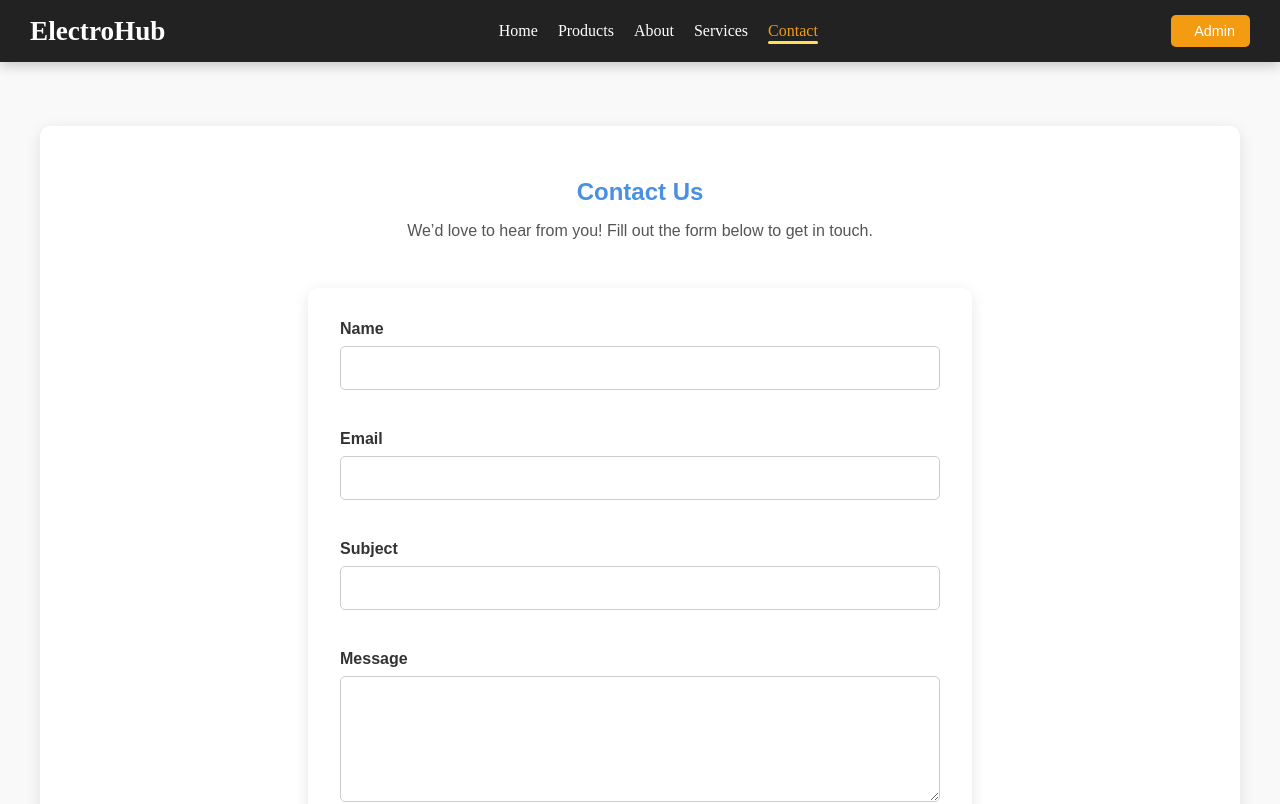
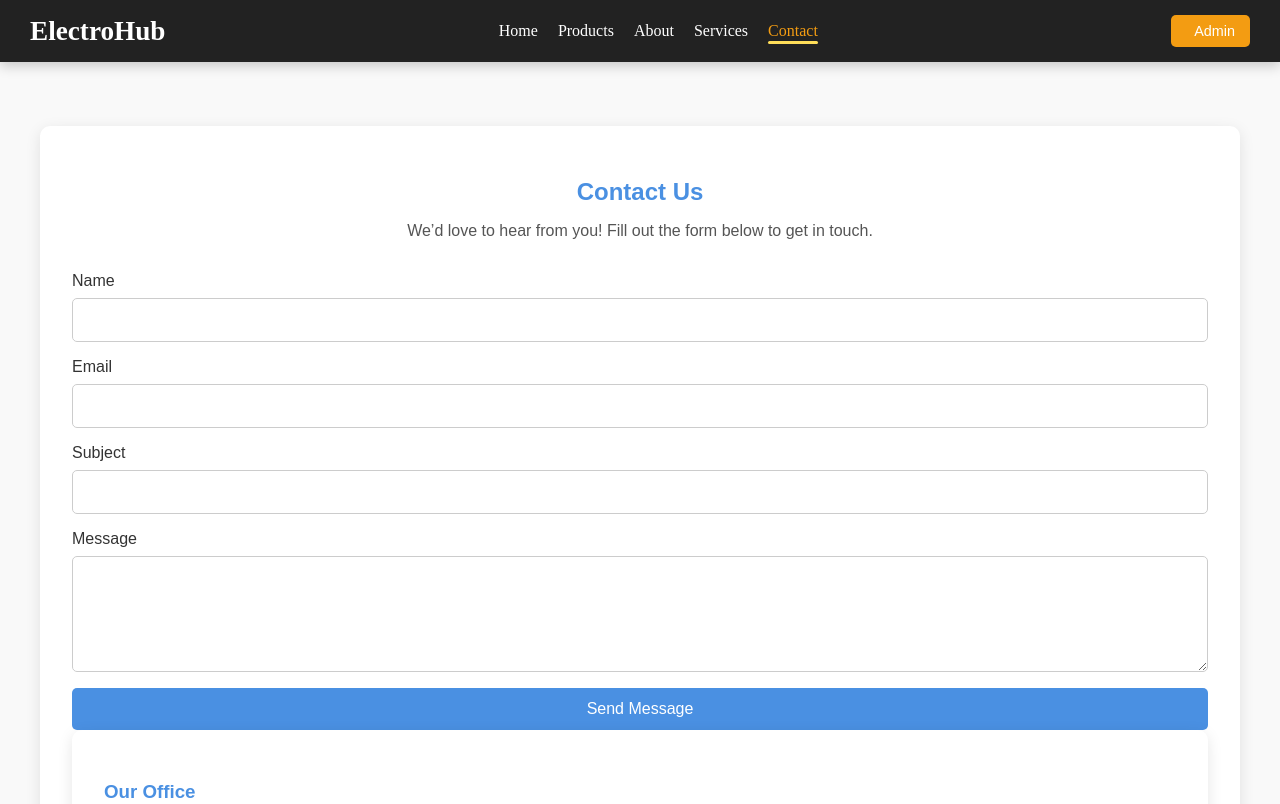
Before and after one commit to Yashkadam999/ElectroHub99, an Angular app: page /contact in a window 1280 px wide. Shown: the top 804 px of the page. Built offline with nearby package versions, Linux system fonts and the light colour scheme.

Commit message:
changes
Signed-off-by: Yash Kadam <yashk090304@gmail.com>

```diff
--- a/src/app/pages/contact/contact.css
+++ b/src/app/pages/contact/contact.css
@@ -1,3 +1,4 @@
+/* ========== CONTACT PAGE BASE STYLES ========== */
 .contact-page-container {
   display: flex;
   flex-wrap: wrap;
@@ -6,7 +7,9 @@
   margin: 2rem auto;
   font-family: Arial, sans-serif;
   animation: fadeInUp 1s ease both;
+}
 
+/* ---------- FORM SECTION ---------- */
 .contact-form-section {
   flex: 1 1 600px;
   background: #ffffff;
@@ -14,58 +17,56 @@
   border-radius: 10px;
   box-shadow: 0 4px 15px rgba(0,0,0,0.1);
   animation: slideInLeft 1s ease both;
+}
 
-    h2 {
+.contact-form-section h2 {
   color: #4a90e2;
   margin-bottom: 1rem;
   text-align: center;
   animation: fadeIn 1.2s ease both;
 }
 
-    p {
+.contact-form-section p {
   color: #555;
   margin-bottom: 2rem;
   text-align: center;
   animation: fadeIn 1.5s ease both;
 }
 
-    form {
+.contact-form-section form {
   display: flex;
   flex-direction: column;
   gap: 1rem;
+}
 
-      .form-group {
+.contact-form-section .form-group {
   display: flex;
   flex-direction: column;
-        transform: translateY(20px);
-        opacity: 0;
   animation: fadeUp 0.8s ease forwards;
-        animation-delay: 0.3s;
+}
 
-        label {
+.contact-form-section label {
   margin-bottom: 0.5rem;
   color: #333;
-          transition: color 0.3s ease;
 }
 
-        input, textarea {
+.contact-form-section input,
+.contact-form-section textarea {
   padding: 0.75rem;
   border-radius: 5px;
   border: 1px solid #ccc;
   font-size: 1rem;
   transition: all 0.3s ease;
-          &:focus {
+}
+
+.contact-form-section input:focus,
+.contact-form-section textarea:focus {
   border-color: #4a90e2;
-            outline: none;
   box-shadow: 0 0 10px rgba(74,144,226,0.3);
   transform: scale(1.02);
 }
-        }
 
-        textarea { min-height: 100px; }
-      }
-
-      button {
+.contact-form-section button {
   padding: 0.75rem;
   font-size: 1rem;
   background-color: #4a90e2;
@@ -73,18 +74,15 @@
   border: none;
   border-radius: 5px;
   cursor: pointer;
-        transition: background-color 0.3s ease, transform 0.3s ease, box-shadow 0.3s ease;
-
-        &:hover {
-          background-color: #357abd;
-          transform: scale(1.08) rotate(-1deg);
-          box-shadow: 0 8px 20px rgba(74,144,226,0.4);
-        }
-        &:disabled { background-color: #a0c4f0; cursor: not-allowed; }
-      }
-    }
+  transition: background-color 0.3s ease, transform 0.3s ease;
 }
 
+.contact-form-section button:hover {
+  background-color: #357abd;
+  transform: scale(1.05);
+}
+
+/* ---------- INFO SECTION ---------- */
 .contact-info-section {
   flex: 1 1 350px;
   background: #fff;
@@ -92,139 +90,26 @@
   border-radius: 10px;
   box-shadow: 0 4px 15px rgba(0,0,0,0.1);
   animation: slideInRight 1s ease both;
-
-    h3 { color: #4a90e2; margin-bottom: 1rem; }
-    p { color: #555; margin-bottom: 0.5rem; }
-    iframe { border-radius: 10px; margin-top: 1rem; }
-  }
 }
 
-@media (max-width: 900px) {
-  .contact-page-container { flex-direction: column; }
+.contact-info-section h3 {
+  color: #4a90e2;
+  margin-bottom: 1rem;
 }
 
-.contact-page {
-  max-width: 600px;
-  margin: 3rem auto;
-  padding: 2rem;
-  background: #fff;
-  border-radius: 10px;
-  box-shadow: 0 4px 15px rgba(0,0,0,0.1);
-  font-family: Arial, sans-serif;
-  animation: fadeInUp 1s ease both;
-
-  h2 {
-    text-align: center;
-    color: #4a90e2;
-    margin-bottom: 2rem;
-    animation: fadeIn 1s ease both;
+.contact-info-section p {
+  color: #555;
+  margin-bottom: 0.5rem;
 }
 
-  .form-group {
-    margin-bottom: 1.5rem;
-    display: flex;
-    flex-direction: column;
-    opacity: 0;
-    transform: translateY(20px);
-    animation: fadeUp 0.8s ease forwards;
-    animation-delay: 0.2s;
+/* ========== ANIMATIONS ========== */
+@keyframes fadeIn { from {opacity: 0;} to {opacity: 1;} }
+@keyframes fadeInUp { from {opacity: 0; transform: translateY(20px);} to {opacity: 1; transform: translateY(0);} }
+@keyframes slideInLeft { from {opacity: 0; transform: translateX(-50px);} to {opacity: 1; transform: translateX(0);} }
+@keyframes slideInRight { from {opacity: 0; transform: translateX(50px);} to {opacity: 1; transform: translateX(0);} }
+@keyframes fadeUp { from {opacity: 0; transform: translateY(20px);} to {opacity: 1; transform: translateY(0);} }
 
-    label {
-      margin-bottom: 0.5rem;
-      font-weight: bold;
-      transition: color 0.3s ease;
-    }
-
-    input, textarea {
-      padding: 0.5rem;
-      border-radius: 5px;
-      border: 1px solid #ccc;
-      font-size: 1rem;
-      transition: all 0.3s ease;
-    }
-
-    input:focus, textarea:focus {
-      outline: none;
-      border-color: #4a90e2;
-      box-shadow: 0 0 8px rgba(74,144,226,0.3);
-      transform: scale(1.02);
-    }
-
-    .error {
-      color: red;
-      font-size: 0.85rem;
-      margin-top: 0.3rem;
-    }
-  }
-
-  button {
-    width: 100%;
-    padding: 0.75rem;
-    font-size: 1rem;
-    background-color: #4a90e2;
-    color: #fff;
-    border: none;
-    border-radius: 5px;
-    cursor: pointer;
-    transition: background-color 0.3s ease, transform 0.3s ease, box-shadow 0.3s ease;
-
-    &:hover {
-      background-color: #357abd;
-      transform: scale(1.08);
-      box-shadow: 0 8px 20px rgba(74,144,226,0.4);
-    }
-
-    &:disabled {
-      background-color: #ccc;
-      cursor: not-allowed;
-    }
-  }
-}
-
-
-@keyframes fadeIn {
-  from { opacity: 0; }
-  to { opacity: 1; }
-}
-@keyframes fadeInUp {
-  from { opacity: 0; transform: translateY(20px); }
-  to { opacity: 1; transform: translateY(0); }
-}
-
-@keyframes slideInRight {
-  from { opacity: 0; transform: translateX(50px); }
-  to { opacity: 1; transform: translateX(0); }
-}
-@keyframes fadeUp {
-  from { opacity: 0; transform: translateY(20px); }
-  to { opacity: 1; transform: translateY(0); }
-}
-.contact-page-container {
-  display: flex;
-  flex-wrap: wrap;
-  gap: 2rem;
-  max-width: 1200px;
-  margin: 2rem auto;
-  font-family: Arial, sans-serif;
-}
-
-.contact-form-section {
-  flex: 1 1 600px;
-  background: #ffffff;
-  padding: 2rem;
-  border-radius: 10px;
-  box-shadow: 0 4px 15px rgba(0,0,0,0.1);
-}
-
-.contact-info-section {
-  flex: 1 1 350px;
-  background: #fff;
-  padding: 2rem;
-  border-radius: 10px;
-  box-shadow: 0 4px 15px rgba(0,0,0,0.1);
-}
-
-/* Media Queries for Responsiveness */
+/* ========== RESPONSIVE DESIGN ========== */
 
 /* Tablets */
 @media (max-width: 1024px) {
@@ -245,18 +130,15 @@
     padding: 1rem;
     margin: 1.5rem auto;
   }
-
   .contact-form-section,
   .contact-info-section {
     flex: 1 1 100%;
     padding: 1rem;
     box-shadow: 0 2px 8px rgba(0,0,0,0.1);
   }
-
   .contact-form-section h2 {
     font-size: 1.5rem;
   }
-
   .contact-form-section p,
   .contact-info-section p {
     font-size: 0.9rem;
@@ -269,17 +151,14 @@
     margin: 1rem;
     gap: 1rem;
   }
-
   .contact-form-section,
   .contact-info-section {
     padding: 0.8rem;
     border-radius: 8px;
   }
-
   .contact-form-section h2 {
     font-size: 1.3rem;
   }
-
   .contact-form-section p,
   .contact-info-section p {
     font-size: 0.85rem;
```
Lines whose indentation alone changed are shown as unchanged.
